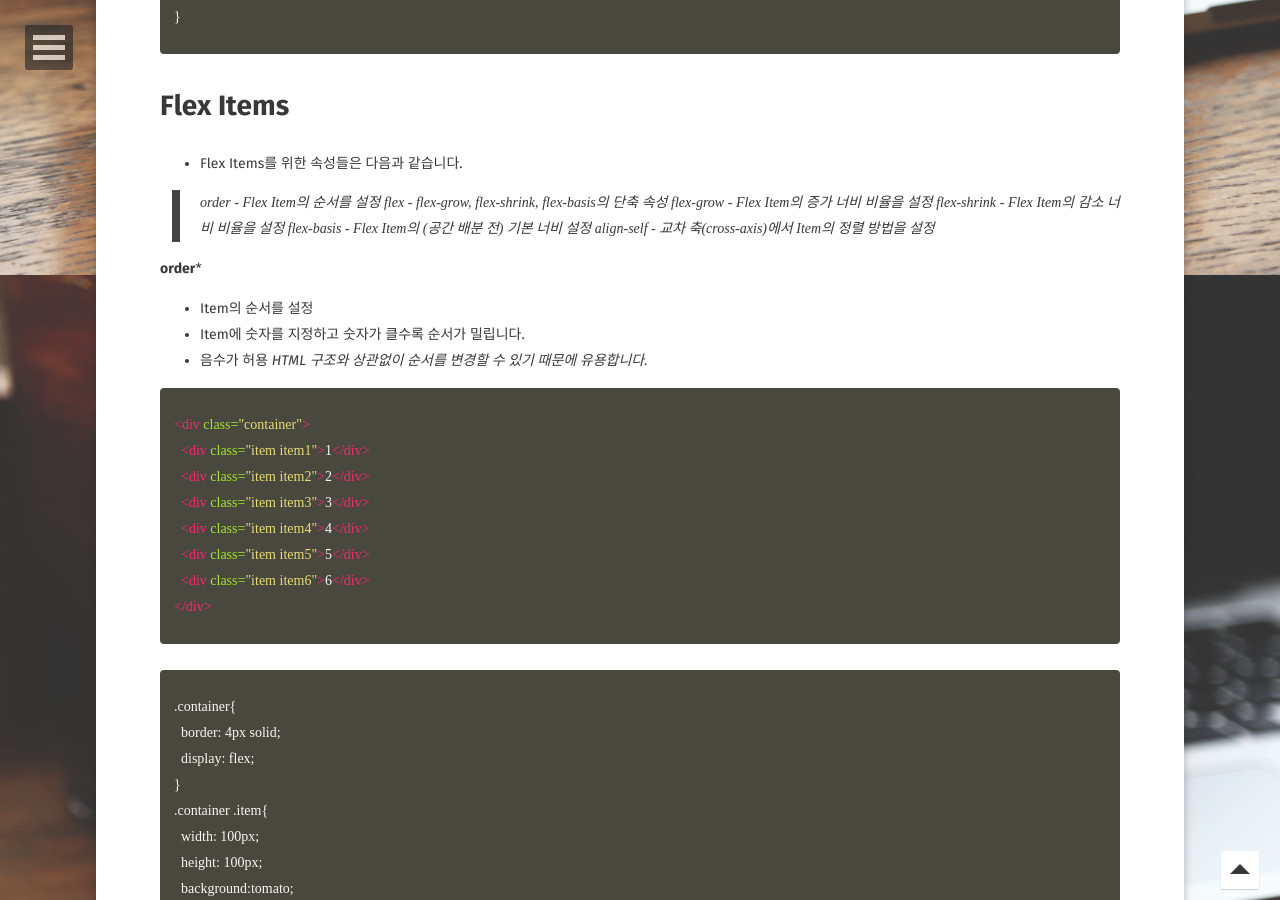
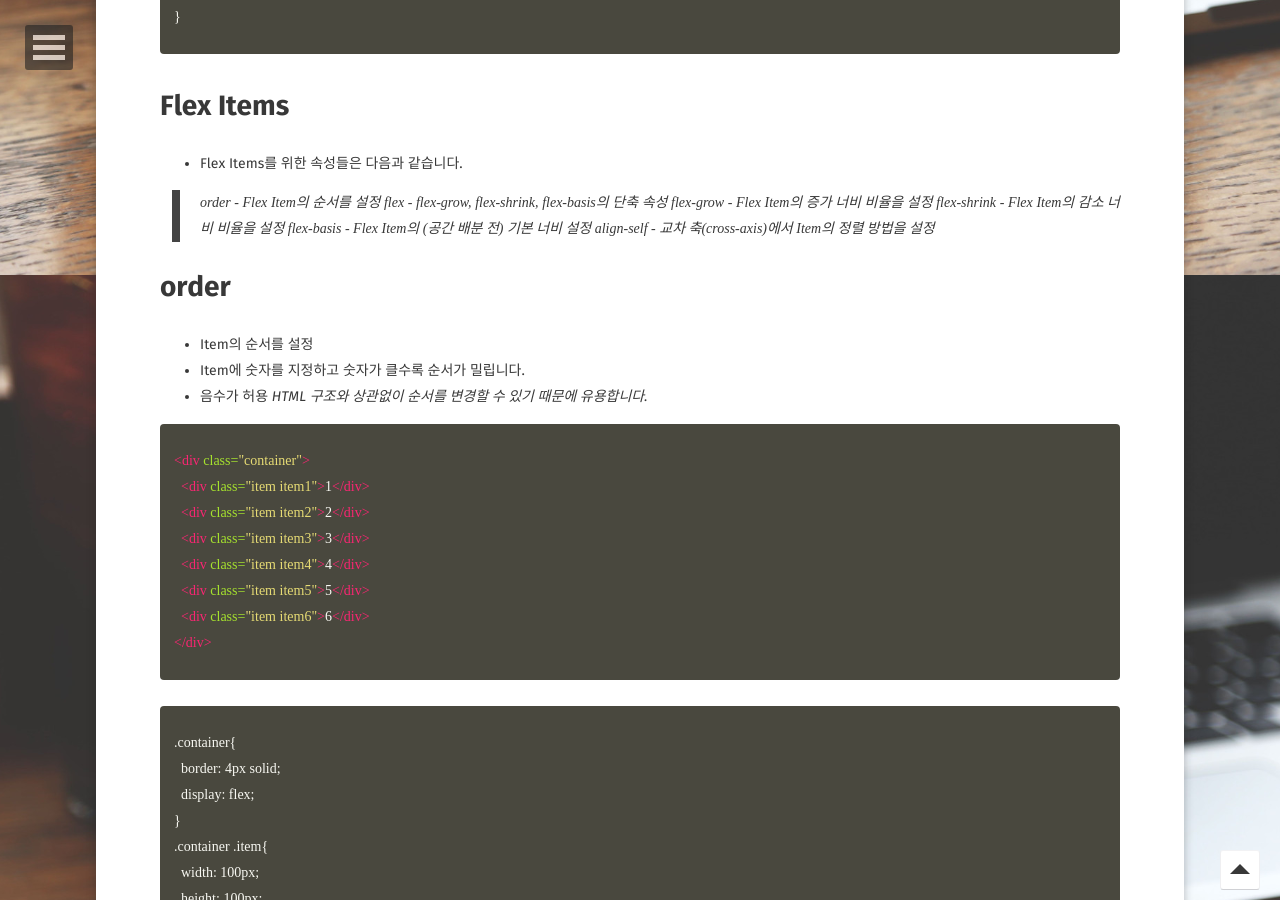
Before and after one commit to sum529-create/sum529-create.github.io, a Jekyll site: the page built from _posts/2021-05-07-CSS속성-플렉스.md, in a window 1280 px wide and 900 px high, scrolled down 7825 px. Built offline with Jekyll 4.4.1, drawn with Linux system fonts in a browser that asks for light colours; some web fonts are replaced; comment, search, counter and statistics services are not loaded.

Commit message:
Update 2021-05-07-CSS속성-플렉스.md

```diff
--- a/_posts/2021-05-07-CSS속성-플렉스.md
+++ b/_posts/2021-05-07-CSS속성-플렉스.md
@@ -336,7 +336,8 @@
 > align-self        - 교차 축(cross-axis)에서 Item의 정렬 방법을 설정
 
 
-**order***
+
+# order
 - Item의 순서를 설정
 - Item에 숫자를 지정하고 숫자가 클수록 순서가 밀립니다.
 - 음수가 허용
@@ -383,7 +384,7 @@
 **위 순서 결과: 6 2 3 5 1 4**
 
 
-**flex-grow**
+# flex-grow
 - Item의 증가 너비 비율을 설정
 - 숫자가 크면 더 많은 너비를 가집니다.
 - Item이 가변 너비가 아니거나, 값이 0일 경우 효과가 없습니다.
@@ -418,7 +419,7 @@
 
 
 
-**flex-shrink**
+# flex-shrink
 - Item이 감소하는 너비의 비율을 설정
 - 숫자가 크면 더 많은 너비가 감소
 - Item이 가변 너비가 아니거나, 값이 0일 경우 효과가 없음
@@ -435,7 +436,7 @@
 
 
 
-**flex-basis**
+# flex-basis
 - Item의 (공간 배분 전) 기본 너비를 설정
 - 값이 auto일 경우 width, height 등의 속성으로 Item의 너비를 설정할 수 있음
 - 하지만 단위 값이 주어질 경우 설정할 수 없음
@@ -470,7 +471,7 @@
 
 
 
-**flex**
+# flex
 - Item의 너비(증가, 감소, 기본)를 설정하는 단축 속성
 > flex-grow         - Item의 증가 너비 비율을 설정            - 기본값 : 0
 > flex-shrink       - Item의 감소 너비 비율을 설정            - 기본값 : 1
@@ -490,7 +491,8 @@
 
 
 
-**align-self**
+
+# align-self
 - 교차 축(cross-axis)에서 개별 Item의 정렬 방법을 설정
 - 이 속성은 align-items 속성보다 우선
 *align-items는 Container 내 모든 Items의 정렬 방법을 설정합니다.
```
